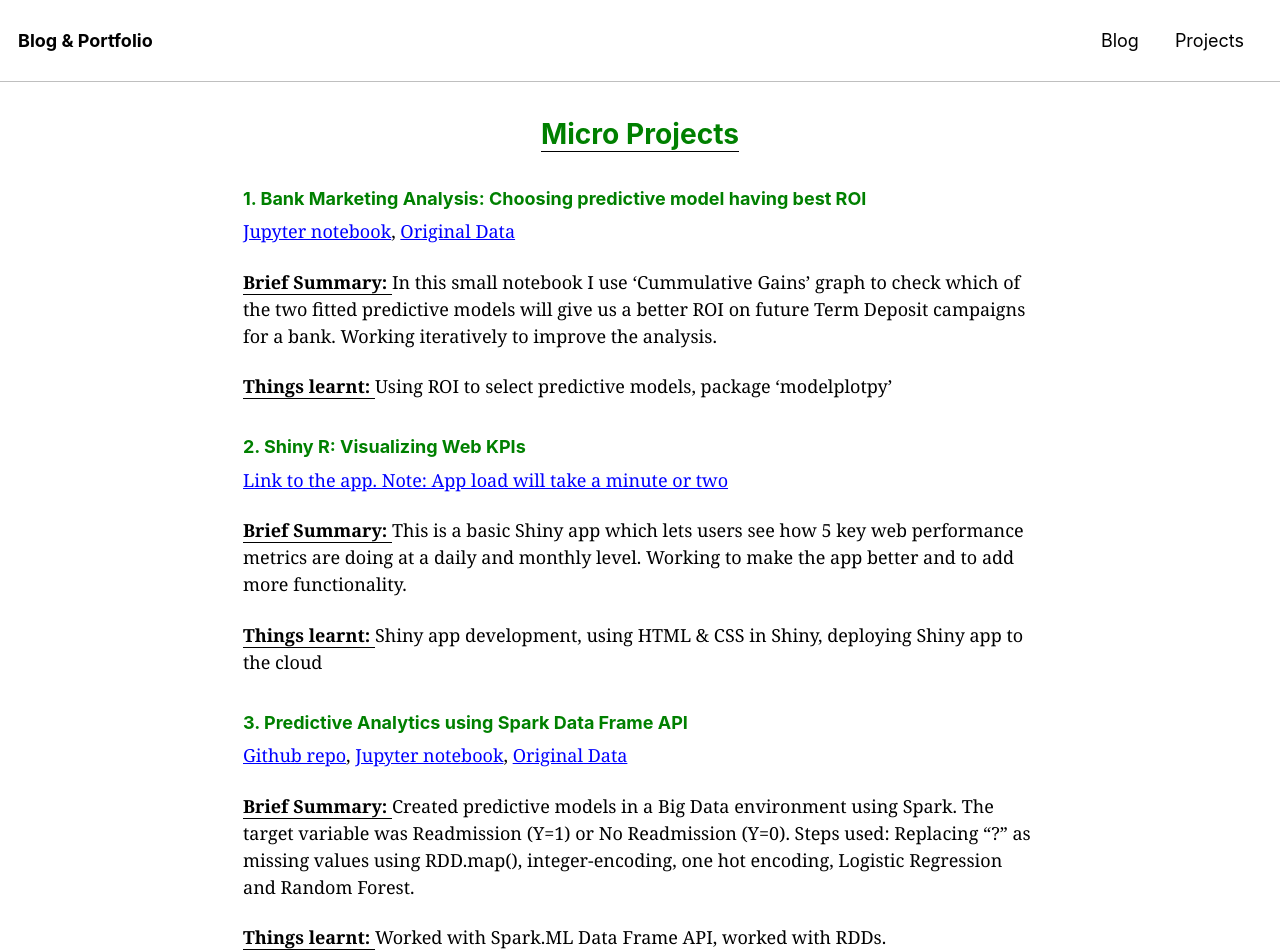
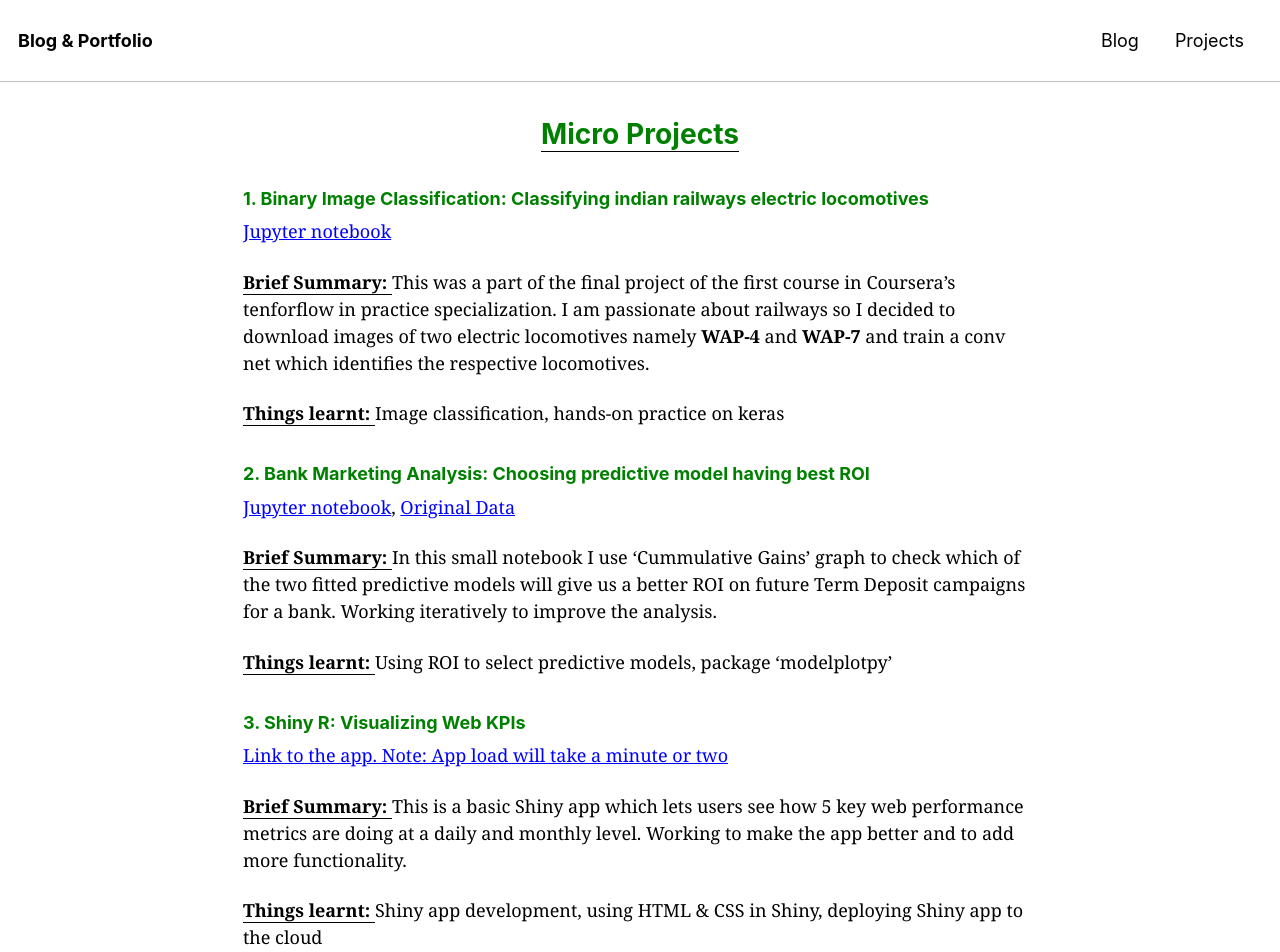
Before and after one commit to GlennOu66304/statchaitya.github.io, a Jekyll site: the page built from _pages/projects_page.md, in a window 1280 px wide and 1400 px high. Shown: the top 952 px of the window. Built offline with Jekyll 4.4.1, drawn with Linux system fonts in a browser that asks for light colours; nearby versions of some CDN libraries; our own code applies the rules of GitHub Pages for plain Markdown files; some of the changed text lies outside the part shown.

Commit message:
img classification

```diff
--- a/_pages/projects_page.md
+++ b/_pages/projects_page.md
@@ -6,7 +6,15 @@ author_profile: false
 
 #  <span style="color:green">  <center> <u> Micro Projects </u> </center>  </span>
 
-### <span style="color:green"> 1. Bank Marketing Analysis: Choosing predictive model having best ROI </span>
+### <span style="color:green"> 1. Binary Image Classification: Classifying indian railways electric locomotives </span>
+
+[Jupyter notebook](https://nbviewer.jupyter.org/github/statchaitya/JupyterNotebooks/blob/master/Notebooks/Tensorflow%20in%20practice%20-%20Course%201%20-%20Week%204.ipynb)
+
+**<u> Brief Summary: </u>** This was a part of the final project of the first course in Coursera's tenforflow in practice specialization. I am passionate about railways so I decided to download images of two electric locomotives namely **WAP-4** and **WAP-7** and train a conv net which identifies the respective locomotives.
+
+**<u> Things learnt: </u>** Image classification, hands-on practice on keras
+
+### <span style="color:green"> 2. Bank Marketing Analysis: Choosing predictive model having best ROI </span>
 
 [Jupyter notebook](https://nbviewer.jupyter.org/github/statchaitya/JupyterNotebooks/blob/master/Notebooks/Predictive%20Analytics%20of%20Term%20Deposit%20Subscriptions.ipynb), [Original Data](https://archive.ics.uci.edu/ml/datasets/bank+marketing)
 
@@ -15,7 +23,7 @@ author_profile: false
 **<u> Things learnt: </u>** Using ROI to select predictive models, package 'modelplotpy'
 
 
-### <span style="color:green"> 2. Shiny R: Visualizing Web KPIs </span>
+### <span style="color:green"> 3. Shiny R: Visualizing Web KPIs </span>
 
 [Link to the app. Note: App load will take a minute or two](https://statchaitya.shinyapps.io/VisualizingWebKPIsBasicShinyApp/)
 
@@ -24,7 +32,7 @@ author_profile: false
 **<u> Things learnt: </u>** Shiny app development, using HTML & CSS in Shiny, deploying Shiny app to the cloud
 
 
-### <span style="color:green"> 3. Predictive Analytics using Spark Data Frame API </span>
+### <span style="color:green"> 4. Predictive Analytics using Spark Data Frame API </span>
 
 [Github repo](https://github.com/statchaitya/Spark/tree/master/Diabetes%20Readmission), [Jupyter notebook](https://nbviewer.jupyter.org/github/statchaitya/Spark/blob/master/Diabetes%20Readmission/rf_and_log_reg.ipynb), [Original Data](https://archive.ics.uci.edu/ml/datasets/diabetes+130-us+hospitals+for+years+1999-2008)
 
@@ -32,13 +40,13 @@ author_profile: false
 
 **<u> Things learnt: </u>** Worked with Spark.ML Data Frame API, worked with RDDs.
 
-### <span style="color:green"> 4. US Domestic Airline Delays Visualization </span>
+### <span style="color:green"> 5. US Domestic Airline Delays Visualization </span>
 
 **Viewing at 1.5x is advised**
 
 <iframe width="560" height="315" src="https://www.youtube.com/embed/W9KWhqwZqTg" frameborder="0" allow="autoplay; encrypted-media" allowfullscreen></iframe>
 
-### <span style="color:green"> 5. Time Series in R: Predicting Bitcoin Closing Values </span>
+### <span style="color:green"> 6. Time Series in R: Predicting Bitcoin Closing Values </span>
 
 [Check out the notebook here](https://nbviewer.jupyter.org/github/statchaitya/Time-Series-Analysis/blob/master/BitcoinTimeSeriesAnalysis/timeSeriesBitcoin_1.ipynb)
 
@@ -46,7 +54,7 @@ author_profile: false
 
 **<u> Things learnt: </u>** Time Series, auto-arima, exponential smoothing.
 
-### <span style="color:green"> 6. Data cleaning: Finding, manipulation and joining external data </span>
+### <span style="color:green"> 7. Data cleaning: Finding, manipulation and joining external data </span>
 
 [Jupyter notebook](https://nbviewer.jupyter.org/github/statchaitya/JupyterNotebooks/blob/master/Notebooks/DataManipulation_1.ipynb), [Original Loans Data](https://www.kaggle.com/kiva/data-science-for-good-kiva-crowdfunding), [External Data Souce](http://countrystat.psa.gov.ph/)
 
```
